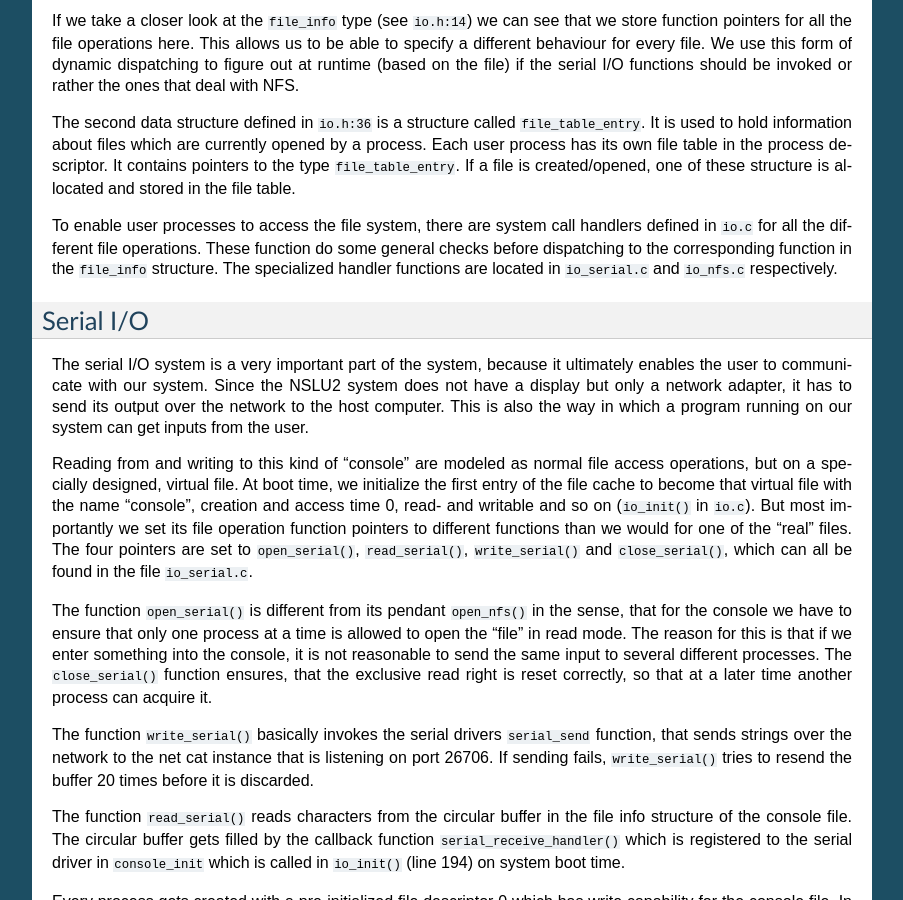
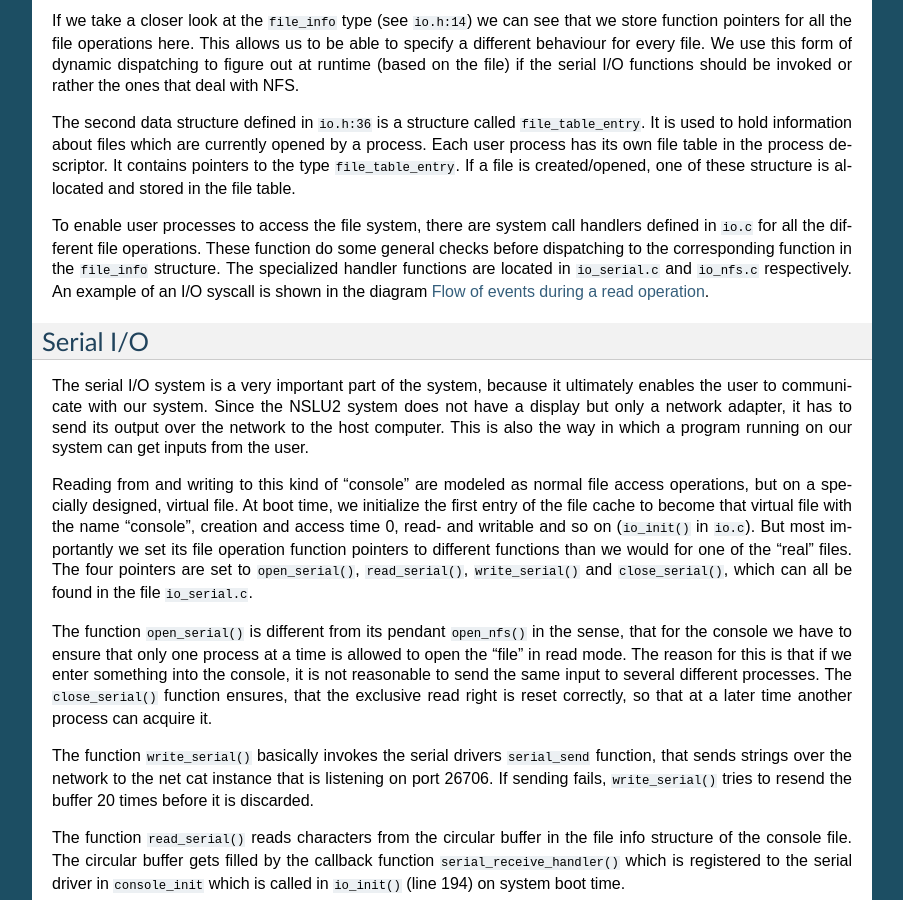
Before and after one commit to gz/aos10, a Sphinx documentation site: the page built from doc/documentation/source/io.txt, in a window 1280 px wide and 900 px high, scrolled down 518 px. Shown: the whole window, without its empty margins (198-1101 px from the left). Built offline with Sphinx 7.4.7, drawn with Linux system fonts in a browser that asks for light colours; formulas are drawn with MathJax 3; some of the changed text lies outside the part shown.

Commit message:
more io diagram
git-svn-id: https://svn.vis.ethz.ch/svn/aos10@238 77cbfc24-9232-4b91-9b01-57cbc351378c

```diff
--- a/doc/documentation/source/io.txt
+++ b/doc/documentation/source/io.txt
@@ -19,7 +19,7 @@
 
 The second data structure defined in :file:`io.h:36` is a structure called ``file_table_entry``. It is used to hold information about files which are currently opened by a process. Each user process has its own file table in the process descriptor. It contains pointers to the type ``file_table_entry``. If a file is created/opened, one of these structure is allocated and stored in the file table.
 
-To enable user processes to access the file system, there are system call handlers defined in :file:`io.c` for all the different file operations. These function do some general checks before dispatching to the corresponding function in the ``file_info`` structure. The specialized handler functions are located in :file:`io_serial.c` and :file:`io_nfs.c` respectively.
+To enable user processes to access the file system, there are system call handlers defined in :file:`io.c` for all the different file operations. These function do some general checks before dispatching to the corresponding function in the ``file_info`` structure. The specialized handler functions are located in :file:`io_serial.c` and :file:`io_nfs.c` respectively. An example of an I/O syscall is shown in the diagram :ref:`io-read`.
 
 
 .. _serial-io:
@@ -46,3 +46,11 @@
 The code for accessing the real files over NFS on the host PC is found in the file :file:`io_nfs.c`. It contains the handlers for read, write, open, getdirent and stat system calls specific to the :abbr:`NFS (Network File System)`. The usual behaviour is that the ``create_nfs()``, ``read_nfs()`` and ``write_nfs()`` call the :abbr:`NFS (Network File System)` library function which (after a reply has been received from the network) calls a supplied callback function in return. We use the token value as a pointer to the file handle and store all the information about what we need to do on a callback in the file handle.
 
 Note that ``open_nfs()`` does reply immediately. We don't need to do a NFS call over network first because we already cache the NFS file handle in the file cache.
+
+.. _io-read:
+
+.. figure:: _images/io_read.png
+    :scale: 110%
+    :alt: Flow of events on file read
+
+    Flow of events during a read operation
--- a/doc/documentation/source/process.txt
+++ b/doc/documentation/source/process.txt
@@ -22,7 +22,7 @@
 .. _process-start-sequence:
 
 .. figure:: _images/process_start.png
-    :scale: 100%
+    :scale: 110%
     :alt: Sequence Diagram: Creating a process
 
     Creating a new process
--- a/doc/documentation/source/syscall.txt
+++ b/doc/documentation/source/syscall.txt
@@ -118,4 +118,4 @@
 Testing
 -----------------
 
-We did blackbox testing of all the syscalls. The test program is located in :file:`src/tests/syscalls`.
+We did blackbox testing of all the syscalls. The test program is located at :file:`src/tests/syscalls`.
```
Also changed, not shown: other parts of doc/documentation/source/process.txt (+1 -1 lines), doc/documentation/source/_images/io_read.png (added).
